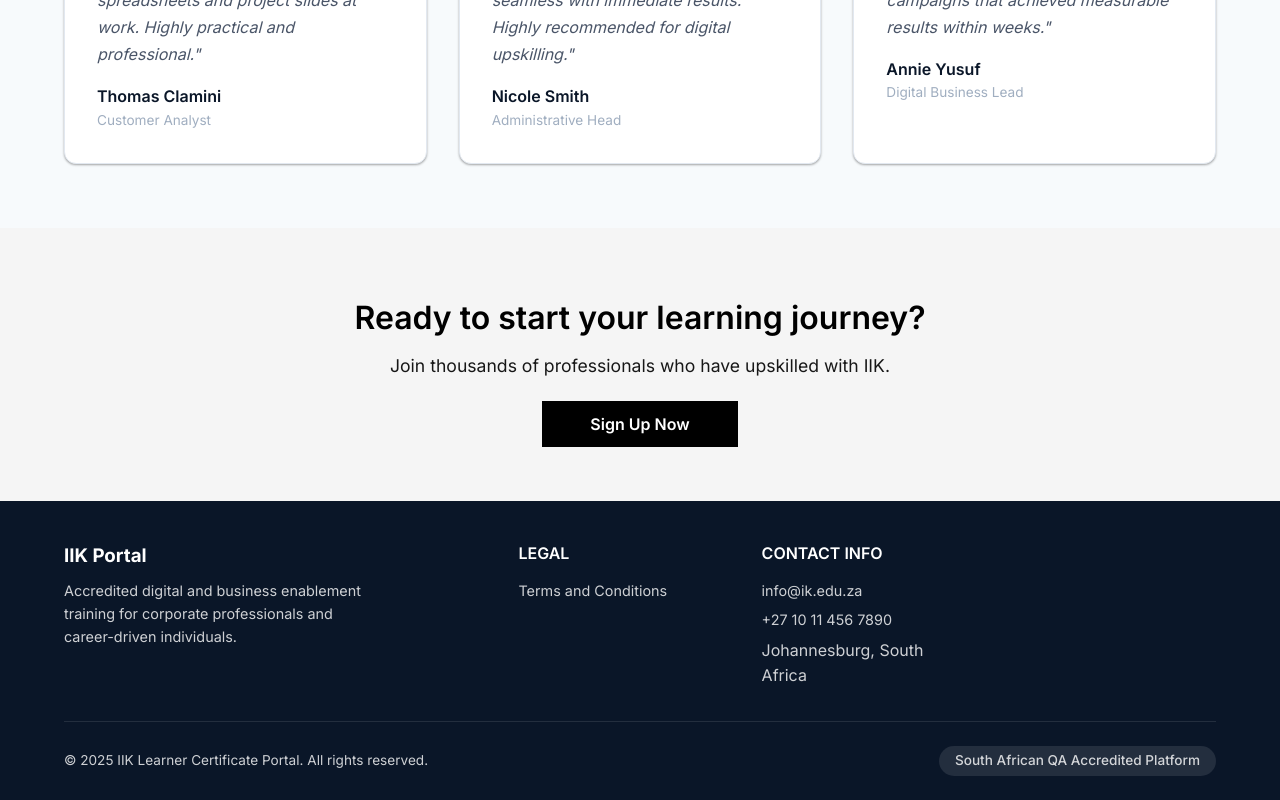
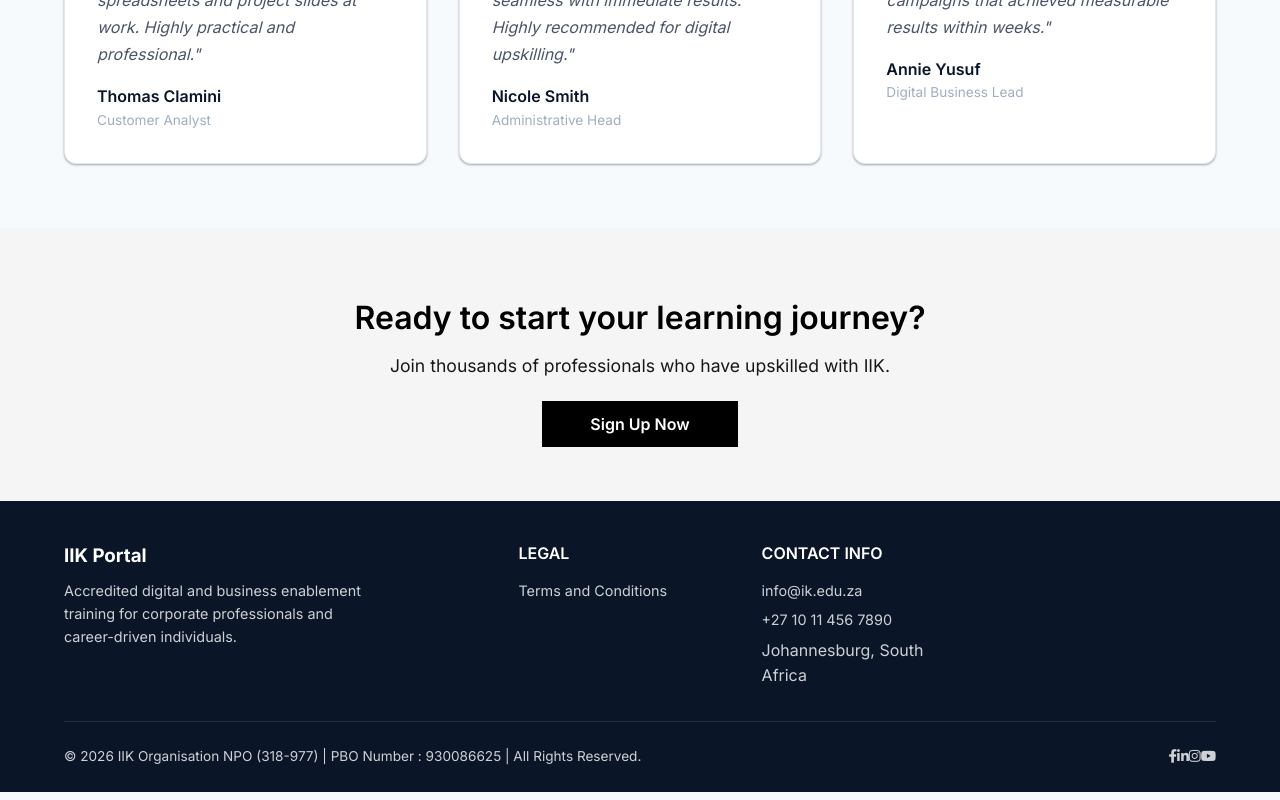
Before and after one commit to IIK-Organisation-NPO/IIK-portal-platform, a React (Vite) app: page /home in a window 1280 px wide. Shown: the part 1129-1929 px from the top of the page. Built offline with nearby package versions, Linux system fonts and the light colour scheme; no server answers; a web font is replaced by a local one.

Commit message:
Add social media links to the footer and update copyright information

```diff
--- a/src/components/common/Footer.jsx
+++ b/src/components/common/Footer.jsx
@@ -1,6 +1,14 @@
 // src/components/common/Footer.jsx
 import React from 'react';
 import { Link } from 'react-router-dom';
+
+// TODO: replace with the official IIK social media page URLs
+const socialLinks = [
+  { label: 'Facebook', href: 'https://web.facebook.com/profile.php?id=61580379807189', icon: 'fa-facebook-f' },
+  { label: 'LinkedIn', href: 'https://www.linkedin.com/company/iik-organisation-npo', icon: 'fa-linkedin-in' },
+  { label: 'Instagram', href: 'https://www.instagram.com/iik_organisation/', icon: 'fa-instagram' },
+  { label: 'YouTube', href: 'http://www.youtube.com/@IIKOrganisation', icon: 'fa-youtube' },
+];
 
 const Footer = () => {
   return (
@@ -28,8 +36,14 @@ const Footer = () => {
 
         </div>
         <div className="footer-bottom">
-          <span>© 2025 IIK Learner Certificate Portal. All rights reserved.</span>
-          <span className="badge">South African QA Accredited Platform</span>
+          <span>© {new Date().getFullYear()} IIK Organisation NPO (318-977) | PBO Number : 930086625 | All Rights Reserved.</span>
+          <div className="footer-social">
+            {socialLinks.map(({ label, href, icon }) => (
+              <a key={label} href={href} target="_blank" rel="noopener noreferrer" aria-label={label}>
+                <i className={`fab ${icon}`}></i>
+              </a>
+            ))}
+          </div>
         </div>
       </div>
     </footer>
```
